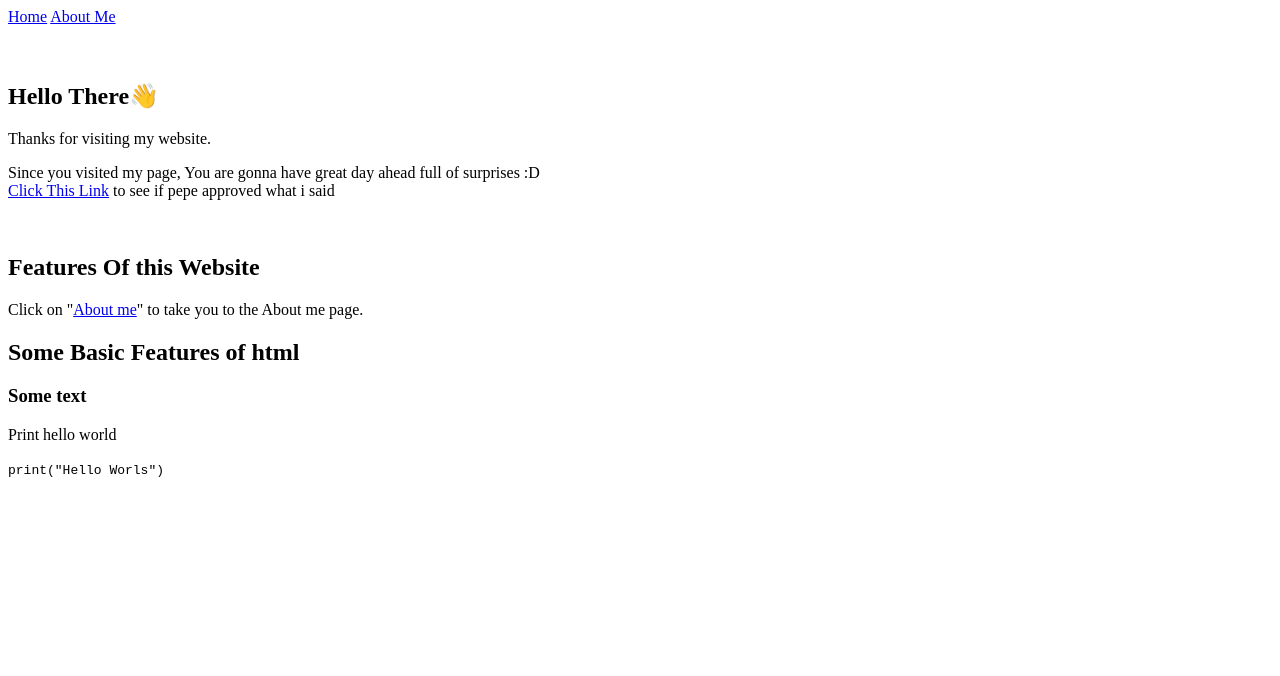
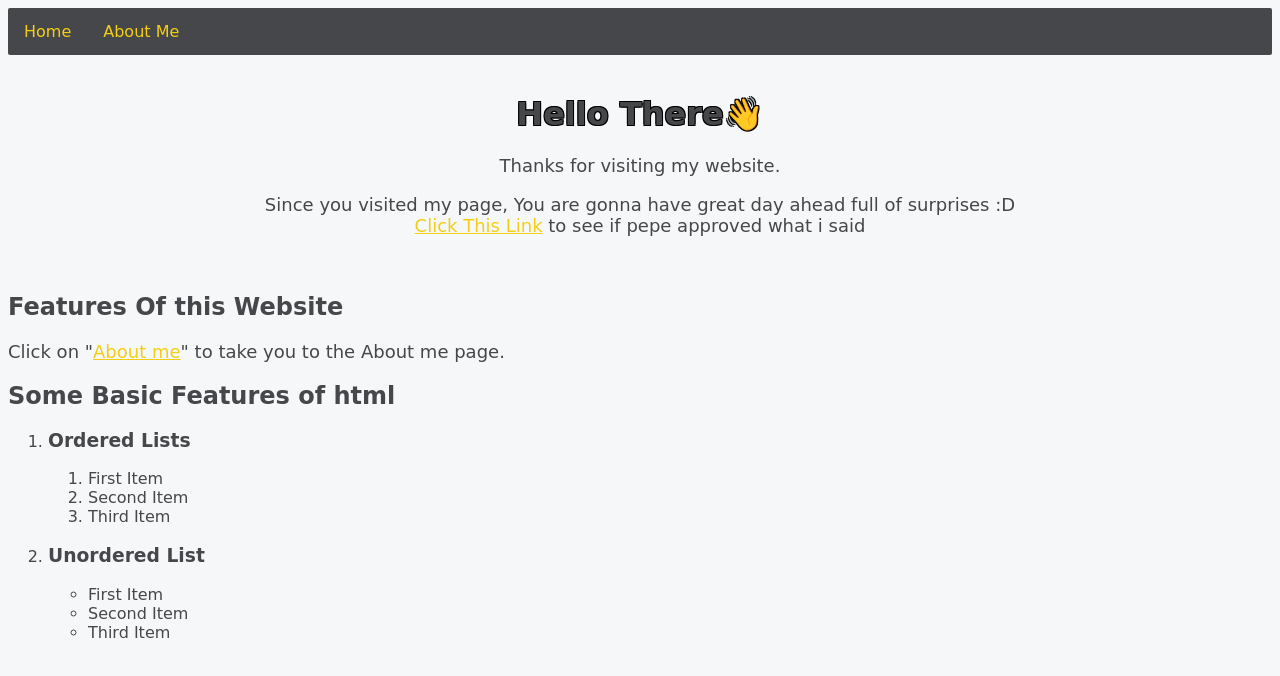
Before and after one commit to gvarshithreddy/simpleWebsite, a plain HTML site: page index.html in a window 1280 px wide. Drawn offline with Linux system fonts and the light colour scheme.

Commit message:
Add navigation links and styles to pages

```diff
--- a/index.html
+++ b/index.html
@@ -4,17 +4,22 @@
     <meta charset="UTF-8">
     <meta name="viewport" content="width=device-width, initial-scale=1.0">
     <title>HomePage</title>
+    <link rel="stylesheet" href="styles.css">
 </head>
 <body>
   <nav>
-      <a href="index.html">Home</a>
-      <a href="about.html">About Me</a>
+      <a href="index.html" id="nav-item">Home</a>
+      <a href="about.html" id="nav-item">About Me</a>
   </nav>
-    <br><br>
-    <h2>Hello There👋</h2>
-    <p>Thanks for visiting my website.</p>
+    <br>
+    <div class="text-center">
+        <h1>Hello There👋</h1>
+        <p>Thanks for visiting my website.</p>
 
-    <p>Since you visited my page, You are gonna have great day ahead full of surprises :D <br><a href="pepe.html">Click This Link</a> to see if pepe approved what i said</p><br>
+        <p>Since you visited my page, You are gonna have great day ahead full of surprises :D <br>
+            <a href="pepe.html">Click This Link</a> to see if pepe approved what i said</p><br>
+
+    </div>
 
     <h2>
       Features Of this Website
@@ -27,12 +32,29 @@
     Some Basic Features of html
   </h2>
 
-  <section>
-    <h3>Some text</h3>
-    <p>
-      Print hello world
-    </p>
-    <code>print("Hello Worls")</code>
-  </section>
+
+  <ol>
+    <li>
+    <h3>
+        Ordered Lists
+    </h3>
+    <ol>
+        <li>First Item</li>
+        <li>Second Item</li>
+        <li>Third Item</li>
+    </ol>
+  </li>
+
+  <li>
+    <h3>Unordered List</h3>
+    <ul>
+        <li>First Item</li>
+        <li>Second Item</li>
+        <li>Third Item</li>
+    </ul>
+  </li>
+
+</ol>
+
 </body>
 </html>
--- /dev/null
+++ b/styles.css
@@ -0,0 +1,45 @@
+h1 {
+  color: rgb(69, 71, 75);
+  text-shadow: 1px 1px 0px #000, -1px -1px 0px #000, 1px -1px 0px #000, -1px 1px 0px #000;
+}
+
+body{
+    background-color: rgb(245, 247, 248);
+    font-family: cursive;
+    color:rgb(69, 71, 75);
+
+}
+
+p{
+    font-size: large;
+}
+
+a{
+    color: rgb(244, 206, 20);
+
+}
+nav {
+    background-color: rgb(69, 71, 75);
+    overflow: hidden;
+    border-radius: 2px;
+}
+
+
+#nav-item {
+    float: left;
+    display: block;
+    color: rgb(244, 206, 20);
+    text-align: center;
+    padding: 14px 16px;
+    text-decoration: none;
+}
+
+#nav-item:hover {
+    background-color: rgb(244, 206, 20);
+    color: rgb(69, 71, 75);
+    border-radius: 2px;
+}
+
+.text-center{
+    text-align: center;
+}
```
Also changed, not shown: about.html (+3 -2 lines), pepe.html (+1 -0 lines).
